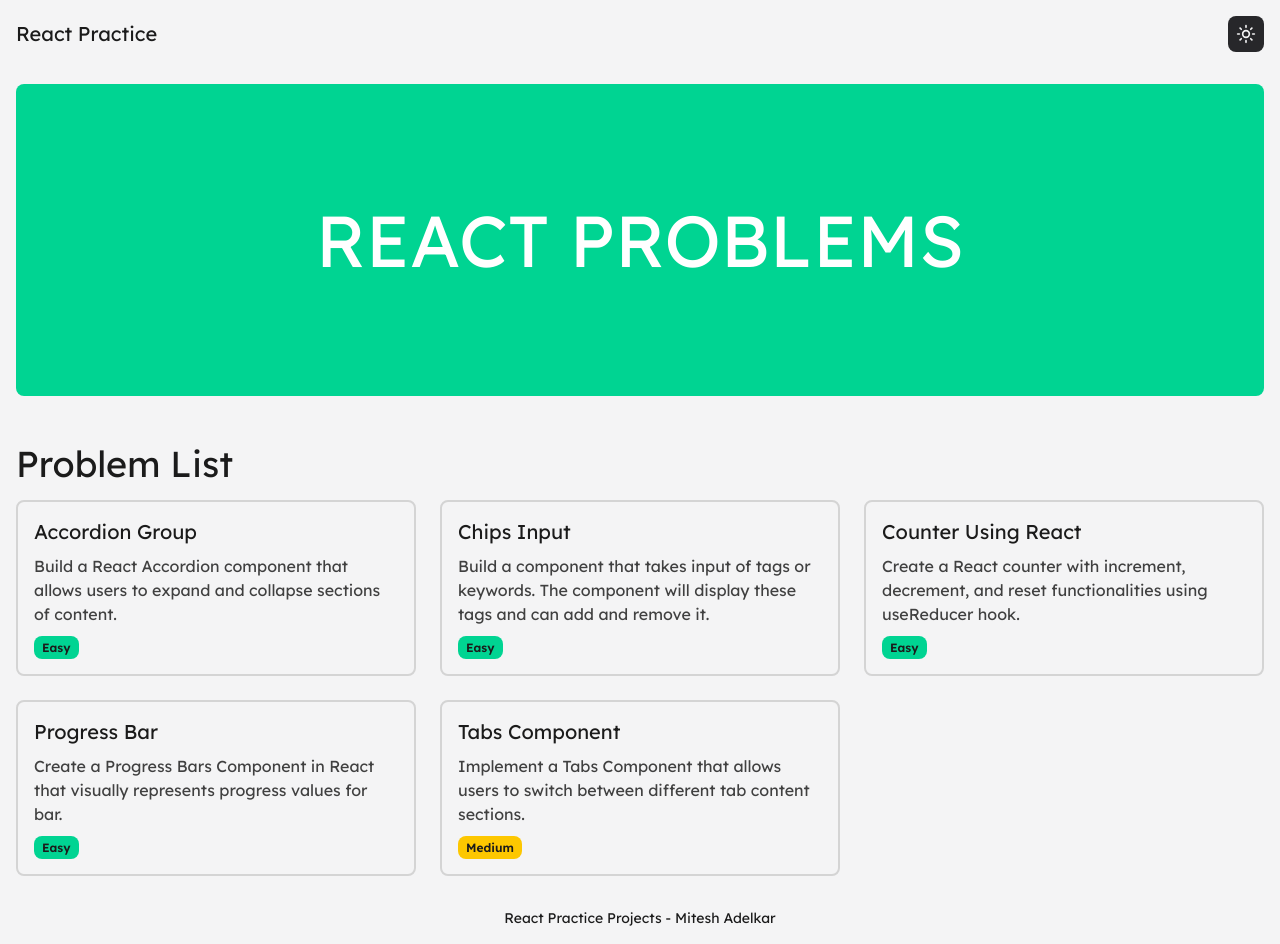
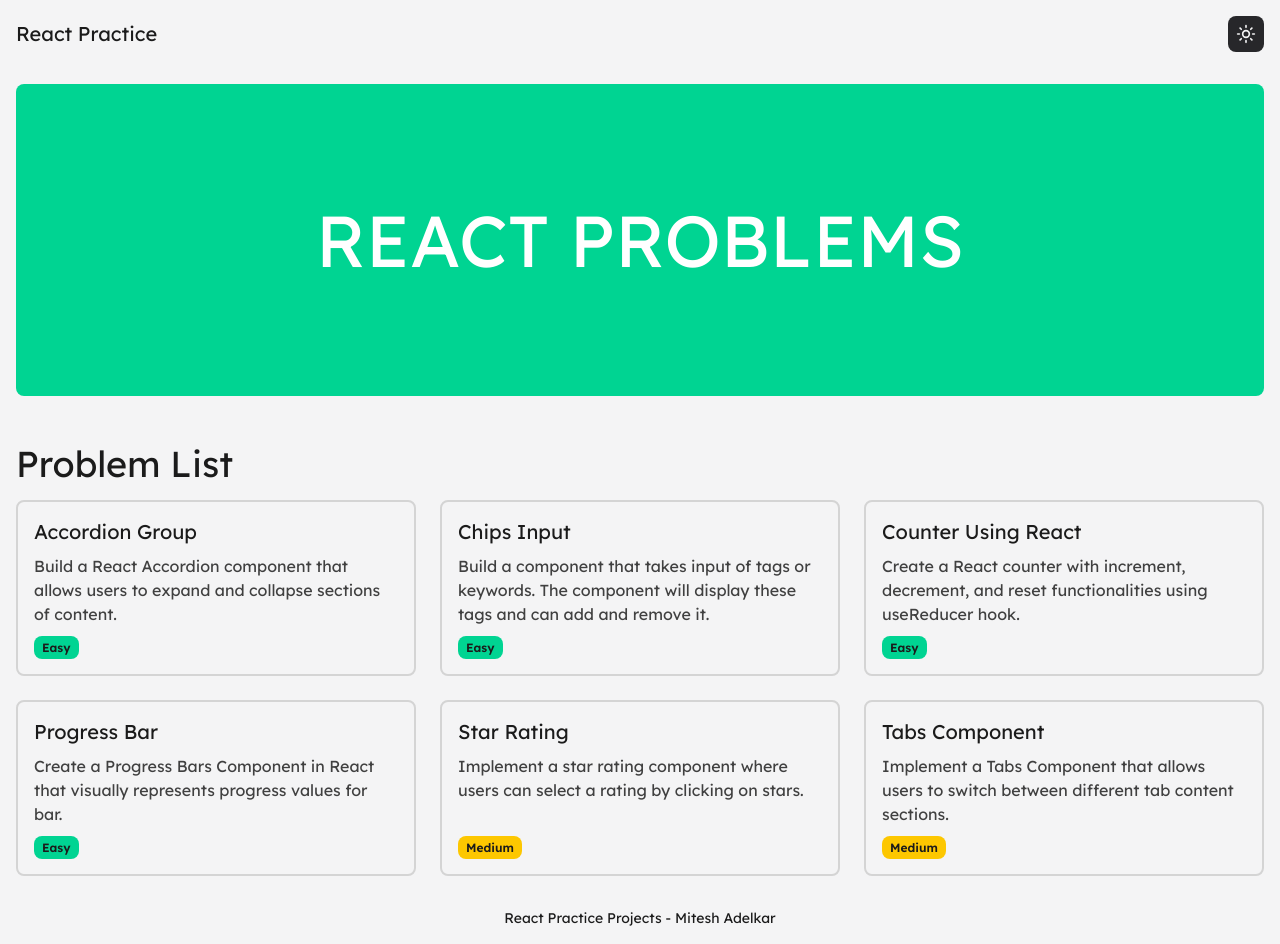
Before and after one commit to Mcraze/React-Practice-Problems, a React (Vite) app: page / in a window 1280 px wide. Built offline with nearby package versions, Linux system fonts and the light colour scheme.

Commit message:
Added Star Rating Component + Fixes

```diff
--- /dev/null
+++ b/src/problems/StarRating.jsx
@@ -0,0 +1,42 @@
+import { Star, StarIcon } from "lucide-react";
+import { useState } from "react";
+
+const StarRating = () => {
+
+    const [starRating, setStarRating] = useState(0)
+    const [starHover, setStarHover] = useState(0)
+
+    return (
+        <div className='max-w-xl m-auto card'>
+            <div className="flex justify-center gap-2">
+                {
+                    [1, 2, 3, 4, 5].map((star) => {
+                        return (
+                            <Star
+                                className="cursor-pointer"
+                                size={30}
+                                key={star}
+                                onMouseEnter={() => setStarHover(star)}
+                                onMouseLeave={() => setStarHover(0)}
+                                onClick={() => setStarRating(star)} strokeWidth={1}
+                                fill={star <= (starHover || starRating) ? "yellow" : "none"}
+                            />
+                        )
+                    })
+                }
+            </div>
+            <div className="text-center mt-6">
+                <button className="btn-primary" onClick={() => setStarRating(0)}>Reset Rating</button>
+            </div>
+        </div>
+    )
+}
+
+export default StarRating
+
+export const problemData = {
+    difficulty: "Medium",
+    name: "Star Rating",
+    description: "Implement a star rating component where users can select a rating by clicking on stars.",
+    path: "/problem/star-rating",
+};
--- a/src/problems/index.js
+++ b/src/problems/index.js
@@ -1,10 +1,16 @@
 const problems = import.meta.glob("./*.jsx", { eager: true });
 
-export const problemsList = Object.values(problems).map((problem, index) => ({
-    id: index + 1,
-    difficulty: problem.problemData.difficulty || "Unknown",
-    name: problem.problemData.name || "Unnamed Problem",
-    description: problem.problemData.description || "No Description Provided",
-    path: problem.problemData.path || "/404",
-    component: problem.default,
-}));
+export const problemsList = Object.values(problems)
+    .filter(problem => problem.default)
+    .map((problem, index) => {
+        const data = problem.problemData || {};
+
+        return {
+            id: index + 1,
+            difficulty: data.difficulty || "Error in " + problem.default.name + " component",
+            name: data.name || "Unable to Load Component",
+            description: data.description || "ProblemData not found. Please add problemData export in the component file.",
+            path: data.path || `/problem-${index + 1}`,
+            component: problem.default,
+        };
+    });
--- a/src/site_specific/MainSection.jsx
+++ b/src/site_specific/MainSection.jsx
@@ -10,10 +10,10 @@ const MainSection = () => {
             <h2 className="text-2xl md:text-4xl mt-12 mb-4">Problem List</h2>
             <div className="grid md:grid-cols-3 gap-6">
                 {problemsList.map((problem) => (
-                    <Link to={problem.path} key={problem.id} className="card">
+                    <Link to={problem.path} key={problem.id} className="card flex flex-col">
                         <h3 className="text-xl mb-2">{problem.name}</h3>
                         <p className="text-neutral-700 dark:text-neutral-300 mb-2">{problem.description}</p>
-                        <div><span className={`px-2 py-1 text-xs font-semibold ${problem.difficulty == "Easy" ? "bg-emerald-400" : problem.difficulty == "Medium" ? "bg-yellow-400" : "bg-red-400" }  rounded-lg`}>{problem.difficulty}</span></div>
+                        <div className="mt-auto"><span className={`px-2 py-1 text-xs font-semibold ${problem.difficulty == "Easy" ? "bg-emerald-400" : problem.difficulty == "Medium" ? "bg-yellow-400" : "bg-red-400" }  rounded-lg`}>{problem.difficulty}</span></div>
                     </Link>
                 ))}
             </div>
```
